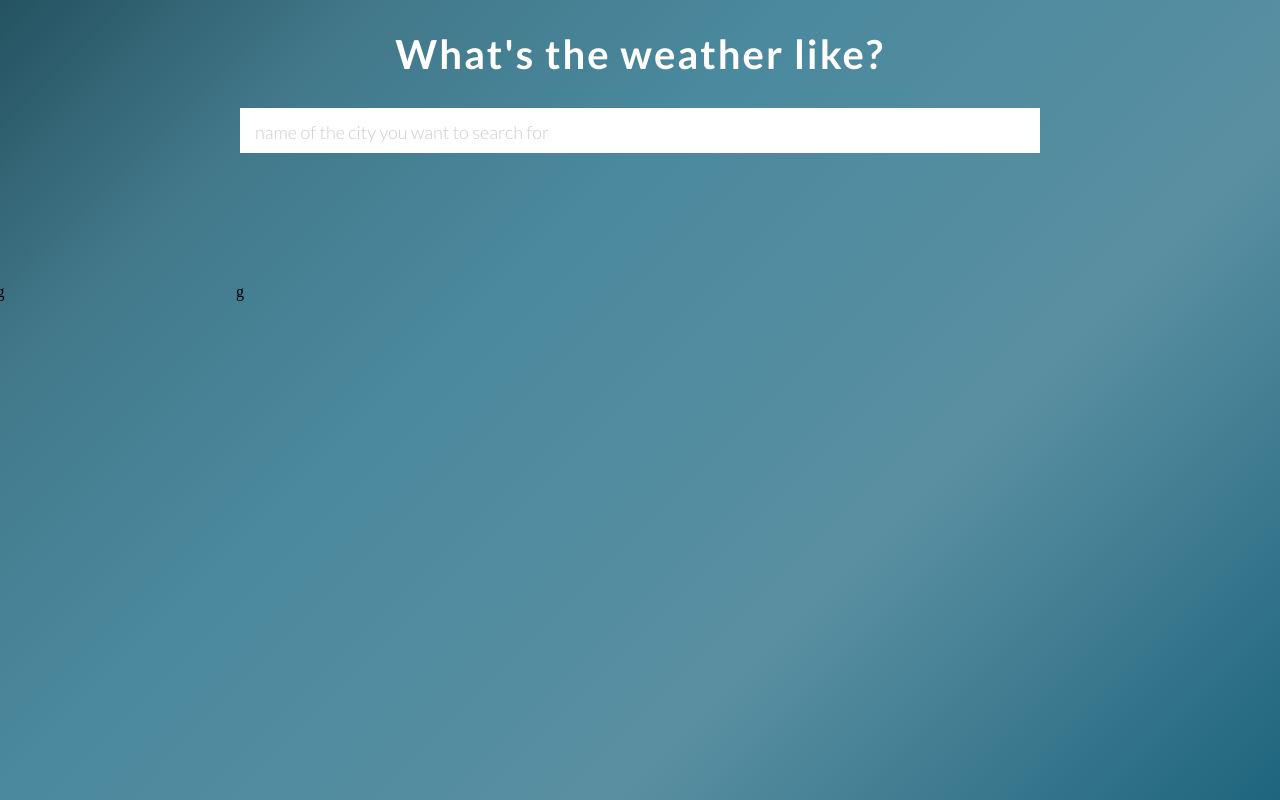
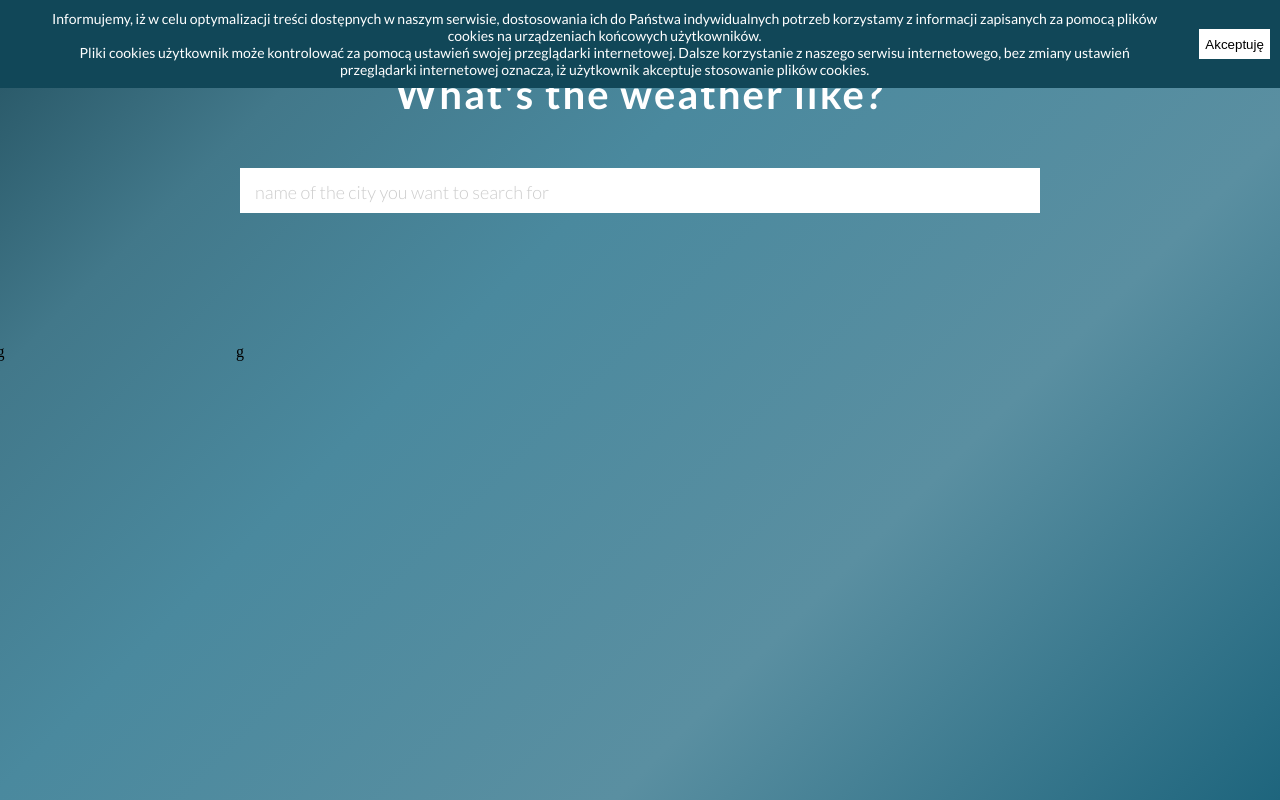
Before and after one commit to dzejzi/Weather_redux, a React app: page / in a window 1280 px wide. Built offline with nearby package versions, Linux system fonts and the light colour scheme.

Commit message:
cookieBanner

```diff
--- a/src/routes/App/App.js
+++ b/src/routes/App/App.js
@@ -2,20 +2,28 @@ import React, { Component } from 'react';
 import { CHANGE_CITY } from './../../ducks/city';
 import cloudIcon from '../../resources/cloud.svg';
 import SvgIcon from '../../components/SvgIcon';
-import AppInputSearch from './AppInputSearch'
+import AppInputSearch from './AppInputSearch';
+import CookieBanner from './CookieBanner'
 
 class App extends Component {
+
+    componentDidMount() {
+        console.log(this.middleIcon);
+    }
+
 
     render() {
         const { changeCity, value } = this.props;
         return (
             <div className="weatherApp">
+                <CookieBanner />
+
                 <h1>What's the weather like?</h1>
-                    <AppInputSearch/>
+                <AppInputSearch />
 
                 <div className="clouds">
                     <SvgIcon src={cloudIcon} className="icon" />
-                    <SvgIcon src={cloudIcon} className="icon" />
+                    <SvgIcon ref={middleIcon => this.middleIcon = middleIcon} src={cloudIcon} className="icon" />
                     <SvgIcon src={cloudIcon} className="icon" />
                 </div>
 
--- a/src/routes/App/App.scss
+++ b/src/routes/App/App.scss
@@ -40,7 +40,7 @@ html {
     align-items: center;
     h1 {
         font-size: 40px;
-        padding: 30px 0;
+        padding: 70px 0 50px 0;
         letter-spacing: 2px;
     }
     ul {
--- /dev/null
+++ b/src/routes/App/CookieBanner/CookieBanner.js
@@ -0,0 +1,29 @@
+import React, { Component } from 'react';
+
+
+class CookieBanner extends Component {
+
+    constructor(props) {
+        super(props)
+    }
+
+    render() {
+        const { accepted, handleOnClick } = this.props;
+        console.log('accepted', accepted)
+        return (
+            (!accepted) &&
+            (
+                <div className="CookieBanner">
+                    <p className="CookieBanner__p">
+                        Informujemy, iż w celu optymalizacji treści dostępnych w naszym serwisie, dostosowania ich do Państwa indywidualnych potrzeb korzystamy z informacji zapisanych za pomocą plików cookies na urządzeniach końcowych użytkowników.
+            <br /> Pliki cookies użytkownik może kontrolować za pomocą ustawień swojej przeglądarki internetowej. Dalsze korzystanie z naszego serwisu internetowego, bez zmiany ustawień przeglądarki internetowej oznacza, iż użytkownik akceptuje stosowanie plików cookies. </p>
+                    <button className="CookieBanner__button" onClick={handleOnClick}>Akceptuję</button>
+                </div>
+            )
+
+
+        )
+    }
+}
+
+export default CookieBanner
--- /dev/null
+++ b/src/routes/App/CookieBanner/CookieBanner.scss
@@ -0,0 +1,27 @@
+.CookieBanner {
+    position: fixed;
+    top: 0;
+    width: 100%;
+    background-color: #114758;
+    padding: 10px;
+    display: flex;
+    justify-content: center;
+    align-items: center;
+
+    &__p {
+        font-size: 14px;
+        padding: 0 40px;
+    }
+    &__button {
+        width: 100px;
+        height: 30px;
+        background-color: #ffffff;
+        border: 1px solid #ffffff;
+        cursor: pointer;
+        &:hover {
+            transition: 0.7s;
+            background-color: #114758;
+            color: #ffffff;
+        }
+    }
+}
--- /dev/null
+++ b/src/routes/App/CookieBanner/CookieBannerContainer.js
@@ -0,0 +1,45 @@
+import React, { Component } from 'react';
+import CookieBanner from './CookieBanner';
+
+
+class CookieBannerContainer extends Component {
+
+    constructor() {
+        super()
+        this.state = {
+            accepted: false
+        }
+        this.handleOnClick = this.handleOnClick.bind(this);
+    }
+
+    componentDidMount() {
+        if (!localStorage.getItem("cookiesAccepted")) {
+            return
+        }
+        this.setState({
+            accepted: true
+        })
+    }
+
+    handleOnClick() {
+        this.setState({
+            accepted: true
+        }, () => localStorage.setItem("cookiesAccepted", true)
+        );
+    }
+
+    render() {
+        const {
+            accepted
+        } = this.state;
+
+        return (
+            <CookieBanner
+                accepted={accepted}
+                handleOnClick={this.handleOnClick}
+            />
+        )
+    }
+}
+
+export default CookieBannerContainer
--- /dev/null
+++ b/src/routes/App/CookieBanner/index.js
@@ -0,0 +1,3 @@
+import './CookieBanner.scss';
+
+export {default} from './CookieBannerContainer'
```
